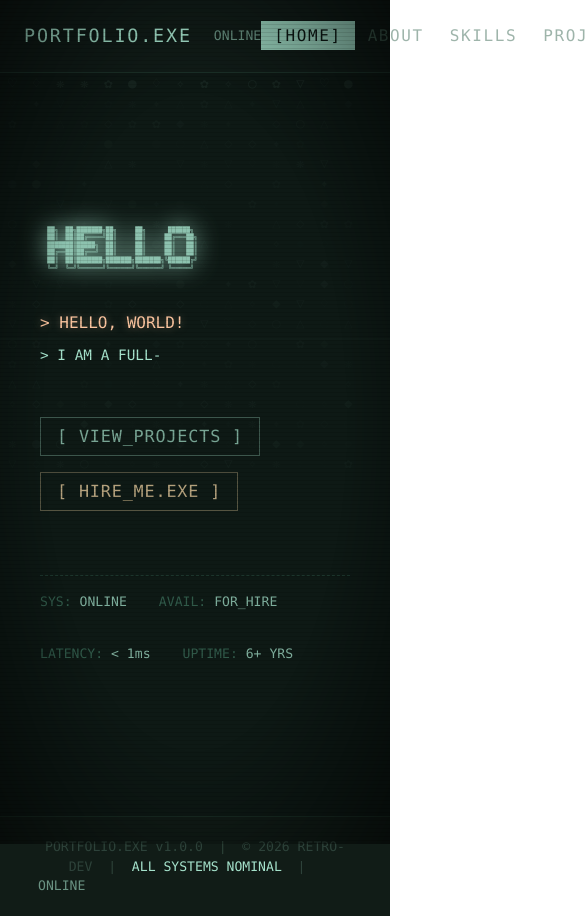
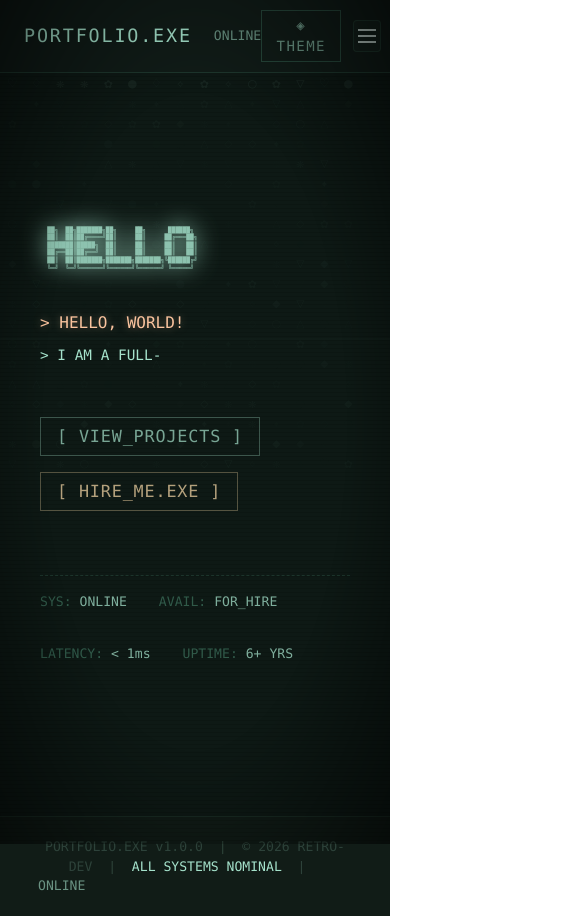
Before and after one commit to SayNotes/website-saynote, a React (Vite) app: page / in a window 390 px wide. Shown: the top 916 px of the page, 585 px wide, since content can reach past the window. Built offline with nearby package versions, Linux system fonts and the light colour scheme.

Commit message:
style: buat navbar mobile design

```diff
--- a/src/components/atoms/AScanlines.tsx
+++ b/src/components/atoms/AScanlines.tsx
@@ -3,7 +3,7 @@ import React from "react";
 export const AScanlines: React.FC = () => {
   return (
     <>
-      <div className="fixed inset-0 pointer-events-none z-[9998] bg-[repeating-linear-gradient(0deg,transparent_0px,transparent_3px,rgba(0,0,0,0.1)_3px,rgba(0,0,0,0.1)_4px)]" />
+      <div className="fixed inset-0 pointer-events-none z-[9998n] bg-[repeating-linear-gradient(0deg,transparent_0px,transparent_3px,rgba(0,0,0,0.1)_3px,rgba(0,0,0,0.1)_4px)]" />
       <div className="fixed left-0 right-0 h-[2px] pointer-events-none z-[9997] animate-scanline bg-[linear-gradient(transparent,var(--color-scan),transparent)]" />
       <div className="fixed inset-0 pointer-events-none z-[9996] bg-[radial-gradient(ellipse_at_center,transparent_55%,rgba(0,0,0,0.55)_100%)]" />
     </>
--- a/src/components/organisms/ONavBar.tsx
+++ b/src/components/organisms/ONavBar.tsx
@@ -14,14 +14,14 @@ interface ONavBarProps {
 export const ONavBar: React.FC<ONavBarProps> = ({ active, onNav, themeId, onThemeChange }) => {
   const ITEMS = ["HOME", "ABOUT", "SKILLS", "PROJECTS", "CONTACT"];
   const [threeDItem, setThreeDItem] = useState<string | null>(null);
+  const [isOpen, setIsOpen] = useState(false);
 
   const handleNavClick = (item: string) => {
     if (active === item) return;
 
-    setThreeDItem(item); // Pemicu efek 3D
+    setThreeDItem(item); // Pemicu efek spin koin 3D
     onNav(item);
 
-    // Durasi animasi 3D diset selama 400ms
     setTimeout(() => {
       setThreeDItem(null);
     }, 400);
@@ -29,24 +29,14 @@ export const ONavBar: React.FC<ONavBarProps> = ({ active, onNav, themeId, onThem
 
   return (
     <>
-      {/* Efek Animasi 3D Perspektif */}
+      {/* Kumpulan Animasi Efek Perspektif 3D */}
       <style>{`
         @keyframes spin-3d {
-          0% {
-            transform: rotateX(0deg);
-            filter: brightness(1);
-          }
-          50% {
-            transform: rotateX(90deg);
-            filter: brightness(0.4); /* Efek bayangan saat miring */
-          }
-          100% {
-            transform: rotateX(360deg);
-            filter: brightness(1);
-          }
+          0% { transform: rotateX(0deg); filter: brightness(1); }
+          50% { transform: rotateX(90deg); filter: brightness(0.4); }
+          100% { transform: rotateX(360deg); filter: brightness(1); }
         }
 
-        /* Container harus memiliki perspective agar efek 3D-nya terlihat nyata */
         .nav-3d-container {
           perspective: 1000px;
         }
@@ -56,24 +46,48 @@ export const ONavBar: React.FC<ONavBarProps> = ({ active, onNav, themeId, onThem
           transition: transform 0.1s ease;
         }
 
-        /* Memicu putaran silinder 3D saat diklik */
         .nav-3d-item.is-spinning {
           animation: spin-3d 0.4s cubic-bezier(0.4, 0, 0.2, 1) forwards;
         }
 
-        /* Efek hover opsional: sedikit condong ke depan secara 3D saat disentuh mouse */
         .nav-3d-item:hover:not(.is-spinning) {
           transform: translateZ(5px) rotateX(-5deg);
         }
+
+        /* Animasi Transisi Lipat Kebawah (Fold-Down) Untuk Mobile Menu */
+        .mobile-3d-wrapper {
+          transform-origin: top center;
+          opacity: 0;
+          transform: rotateX(-90deg);
+          transition: transform 0.35s cubic-bezier(0.175, 0.885, 0.32, 1.275), opacity 0.25s ease;
+        }
+
+        .menu-is-open .mobile-3d-wrapper {
+          opacity: 1;
+          transform: rotateX(0deg);
+        }
+
+        /* Delay beruntun biar jatuhnya estetik satu per satu */
+        .mobile-3d-wrapper:nth-child(1) { transition-delay: 0.04s; }
+        .mobile-3d-wrapper:nth-child(2) { transition-delay: 0.08s; }
+        .mobile-3d-wrapper:nth-child(3) { transition-delay: 0.12s; }
+        .mobile-3d-wrapper:nth-child(4) { transition-delay: 0.16s; }
+        .mobile-3d-wrapper:nth-child(5) { transition-delay: 0.20s; }
       `}</style>
 
-      <nav className="border-b border-[var(--color-dim)]/25 py-2.5 px-6 flex items-center justify-between bg-[var(--color-bg-panel)]/90 sticky top-0 z-[200] backdrop-blur-md shadow-[0_2px_20px_rgba(var(--color-primary),0.04)]">
+      {/* Mengubah layout terluar nav menjadi flex-col agar container dropdown tidak merusak baris utama */}
+      <nav className="border-b border-[var(--color-dim)]/25 py-2.5 px-6 flex flex-col bg-[var(--color-bg-panel)]/90 sticky top-0 z-[200] backdrop-blur-md shadow-[0_2px_20px_rgba(var(--color-primary),0.04)]">
+
+        {/* --- BARIS UTAMA (HEADER BAR) --- */}
+        <div className="flex items-center justify-between w-full">
+          {/* Sisi Kiri: Identitas Logo & Status */}
           <div className="flex items-center gap-4">
             <AGlow size="1.15rem"><span className="tracking-widest">PORTFOLIO.EXE</span></AGlow>
             <AStatus />
           </div>
 
-        <div className="flex items-center nav-3d-container">
+          {/* Sisi Kanan (DESKTOP): Menu Horizontal Muncul via md:flex */}
+          <div className="hidden md:flex items-center nav-3d-container gap-1">
             {ITEMS.map(item => (
               <div
                 key={item}
@@ -86,8 +100,48 @@ export const ONavBar: React.FC<ONavBarProps> = ({ active, onNav, themeId, onThem
                 />
               </div>
             ))}
-          <span className="w-[1px] bg-[var(--color-dim)]/25 h-5 mx-2" />
+            <span className="w-[1px] bg-[var(--color-dim)]/25 h-5 mx-3" />
             <AThemeSwitcher current={themeId} onChange={onThemeChange} />
+          </div>
+
+          {/* Sisi Kanan (MOBILE): Ikon Kontrol & Tombol Hamburger */}
+          <div className="flex md:hidden items-center gap-3">
+            <AThemeSwitcher current={themeId} onChange={onThemeChange} />
+
+            {/* Tombol Hamburger dengan Animasi Transformasi Garis */}
+            <button
+              type="button"
+              onClick={() => setIsOpen(!isOpen)}
+              className="flex flex-col justify-center items-center gap-1 w-8 h-8 border border-[var(--color-dim)]/20 bg-[var(--color-dim)]/5 rounded cursor-pointer active:scale-95 transition-transform"
+            >
+              <span className={`w-4.5 h-0.5 bg-[var(--color-white)]/80 transition-all duration-200 ${isOpen ? "rotate-45 translate-y-[6px]" : ""}`} />
+              <span className={`w-4.5 h-0.5 bg-[var(--color-white)]/80 transition-all duration-150 ${isOpen ? "opacity-0" : ""}`} />
+              <span className={`w-4.5 h-0.5 bg-[var(--color-white)]/80 transition-all duration-200 ${isOpen ? "-rotate-45 -translate-y-[6px]" : ""}`} />
+            </button>
+          </div>
+        </div>
+
+        {/* --- BARIS KEDUA (MOBILE DROPDOWN MENU) --- */}
+        <div className={`md:hidden nav-3d-container flex flex-col gap-1 w-full transition-all duration-300 ease-in-out overflow-hidden ${
+          isOpen ? "max-h-[300px] mt-3 opacity-100 menu-is-open" : "max-h-0 opacity-0"
+        }`}>
+          {ITEMS.map((item) => (
+            <div
+              key={item}
+              className="mobile-3d-wrapper w-full"
+            >
+              <div className={`nav-3d-item ${threeDItem === item ? "is-spinning" : ""}`}>
+                <MNavItem
+                  label={item}
+                  active={active === item}
+                  onClick={() => {
+                    handleNavClick(item);
+                    setIsOpen(false);
+                  }}
+                />
+              </div>
+            </div>
+          ))}
         </div>
       </nav>
     </>
```
Lines whose indentation alone changed are shown as unchanged.
